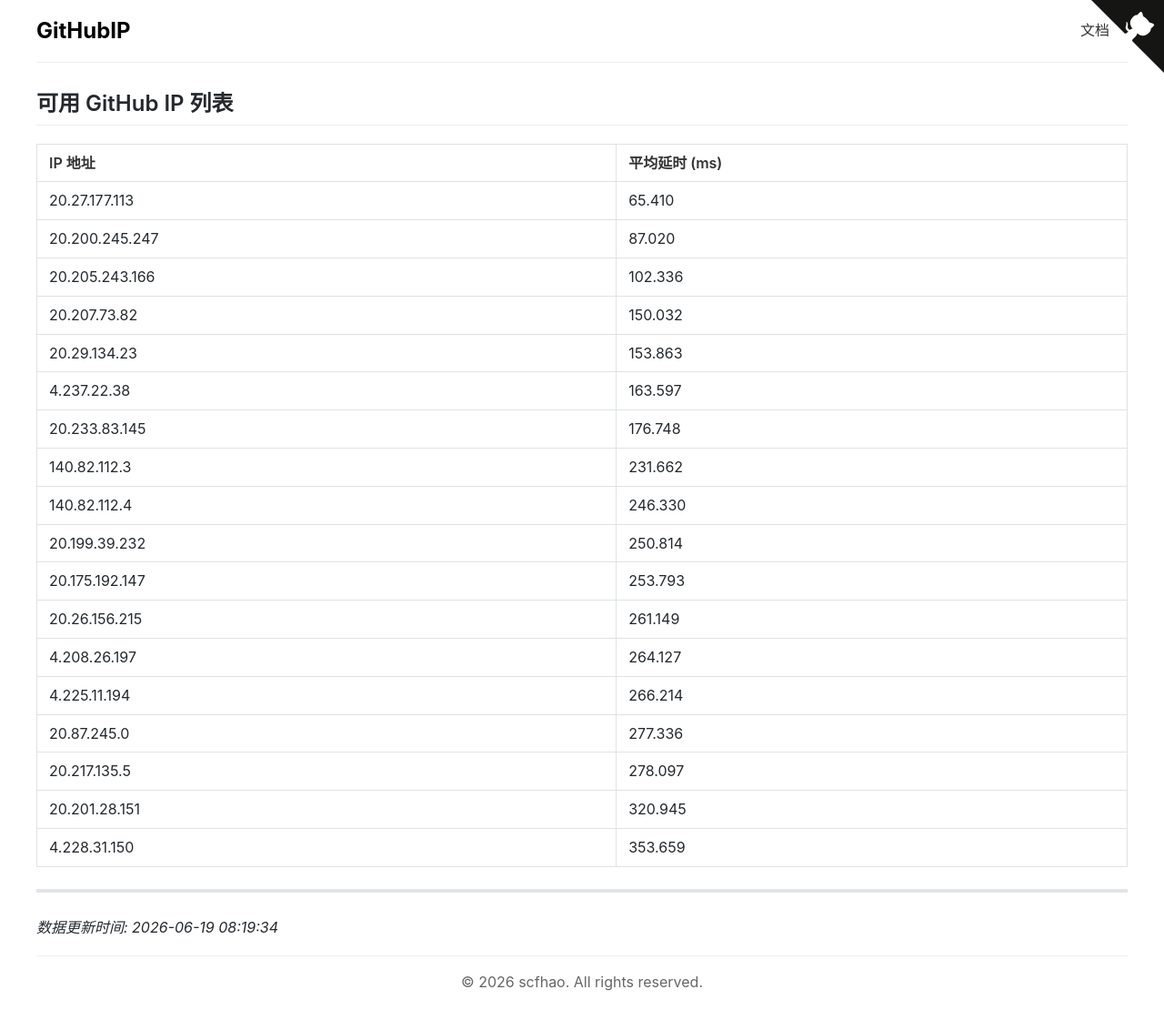
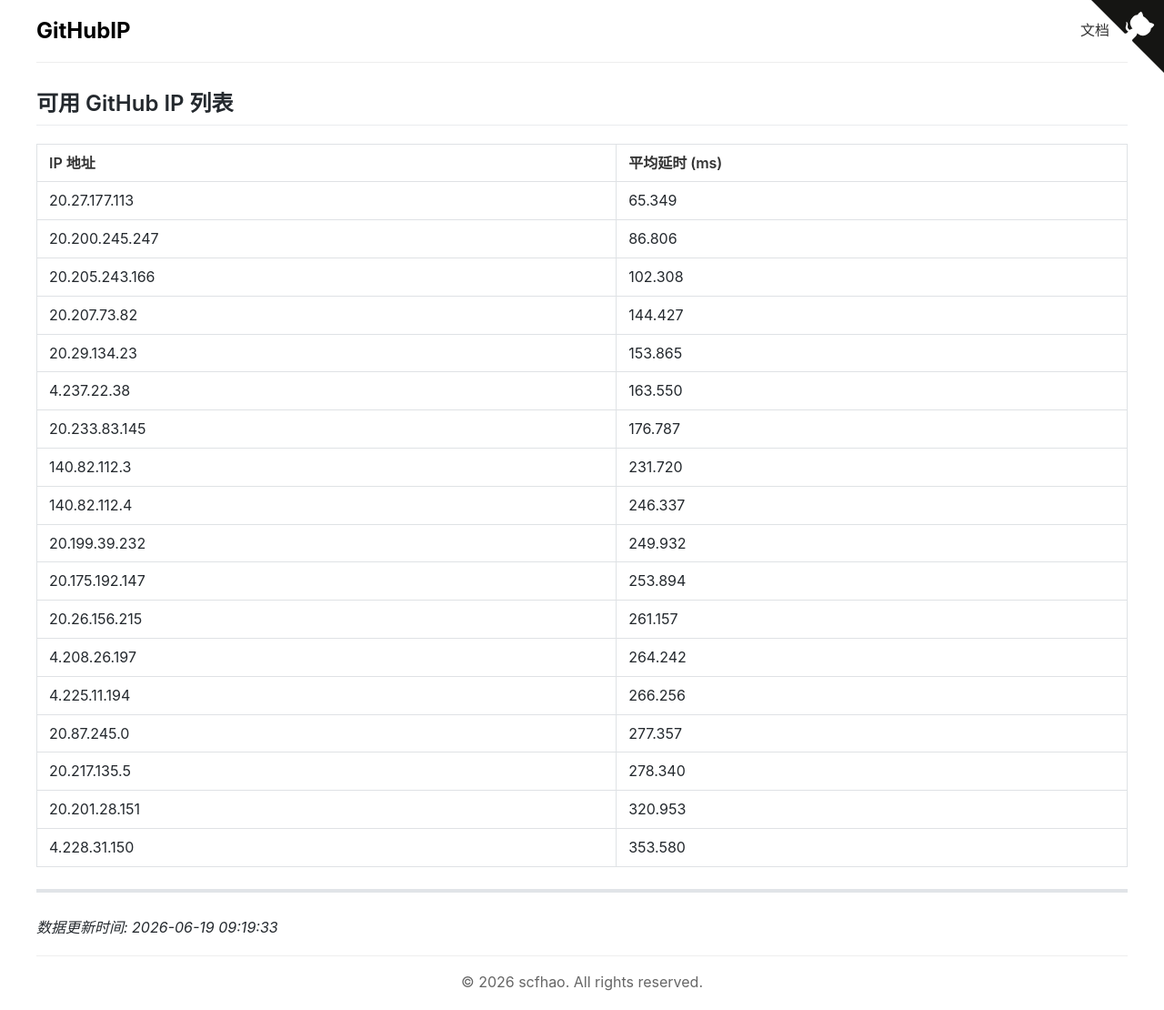
Before and after one commit to scfhao/GitHubIP, a Jekyll site: the page built from index.md, in a window 1280 px wide. Shown: the whole page at 91% size. Built offline with Jekyll 4.4.1, drawn with Linux system fonts in a browser that asks for light colours.

Commit message:
自动脚本执行 - 2026-06-19 09:19:33

```diff
--- a/index.md
+++ b/index.md
@@ -1,32 +1,32 @@
 ---
 layout: home
 title: GitHub IP 列表
-date: 2026-06-19 08:19:34
+date: 2026-06-19 09:19:33
 ---
 
 ## 可用 GitHub IP 列表
 
 | IP 地址 | 平均延时 (ms) |
 |---------|--------------|
-| 20.27.177.113 | 65.410 |
-| 20.200.245.247 | 87.020 |
-| 20.205.243.166 | 102.336 |
-| 20.207.73.82 | 150.032 |
-| 20.29.134.23 | 153.863 |
-| 4.237.22.38 | 163.597 |
-| 20.233.83.145 | 176.748 |
-| 140.82.112.3 | 231.662 |
-| 140.82.112.4 | 246.330 |
-| 20.199.39.232 | 250.814 |
-| 20.175.192.147 | 253.793 |
-| 20.26.156.215 | 261.149 |
-| 4.208.26.197 | 264.127 |
-| 4.225.11.194 | 266.214 |
-| 20.87.245.0 | 277.336 |
-| 20.217.135.5 | 278.097 |
-| 20.201.28.151 | 320.945 |
-| 4.228.31.150 | 353.659 |
+| 20.27.177.113 | 65.349 |
+| 20.200.245.247 | 86.806 |
+| 20.205.243.166 | 102.308 |
+| 20.207.73.82 | 144.427 |
+| 20.29.134.23 | 153.865 |
+| 4.237.22.38 | 163.550 |
+| 20.233.83.145 | 176.787 |
+| 140.82.112.3 | 231.720 |
+| 140.82.112.4 | 246.337 |
+| 20.199.39.232 | 249.932 |
+| 20.175.192.147 | 253.894 |
+| 20.26.156.215 | 261.157 |
+| 4.208.26.197 | 264.242 |
+| 4.225.11.194 | 266.256 |
+| 20.87.245.0 | 277.357 |
+| 20.217.135.5 | 278.340 |
+| 20.201.28.151 | 320.953 |
+| 4.228.31.150 | 353.580 |
 
 ---
 
-*数据更新时间: 2026-06-19 08:19:34*
+*数据更新时间: 2026-06-19 09:19:33*
```
